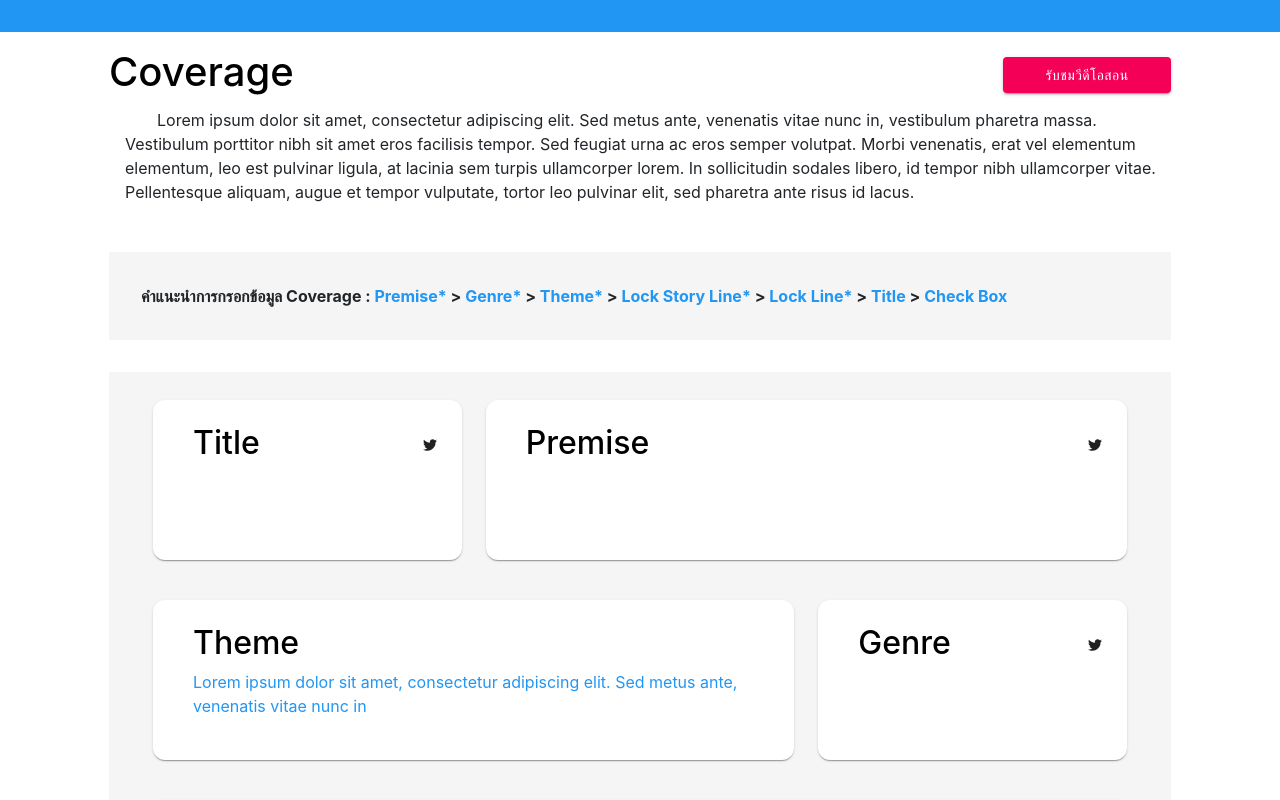
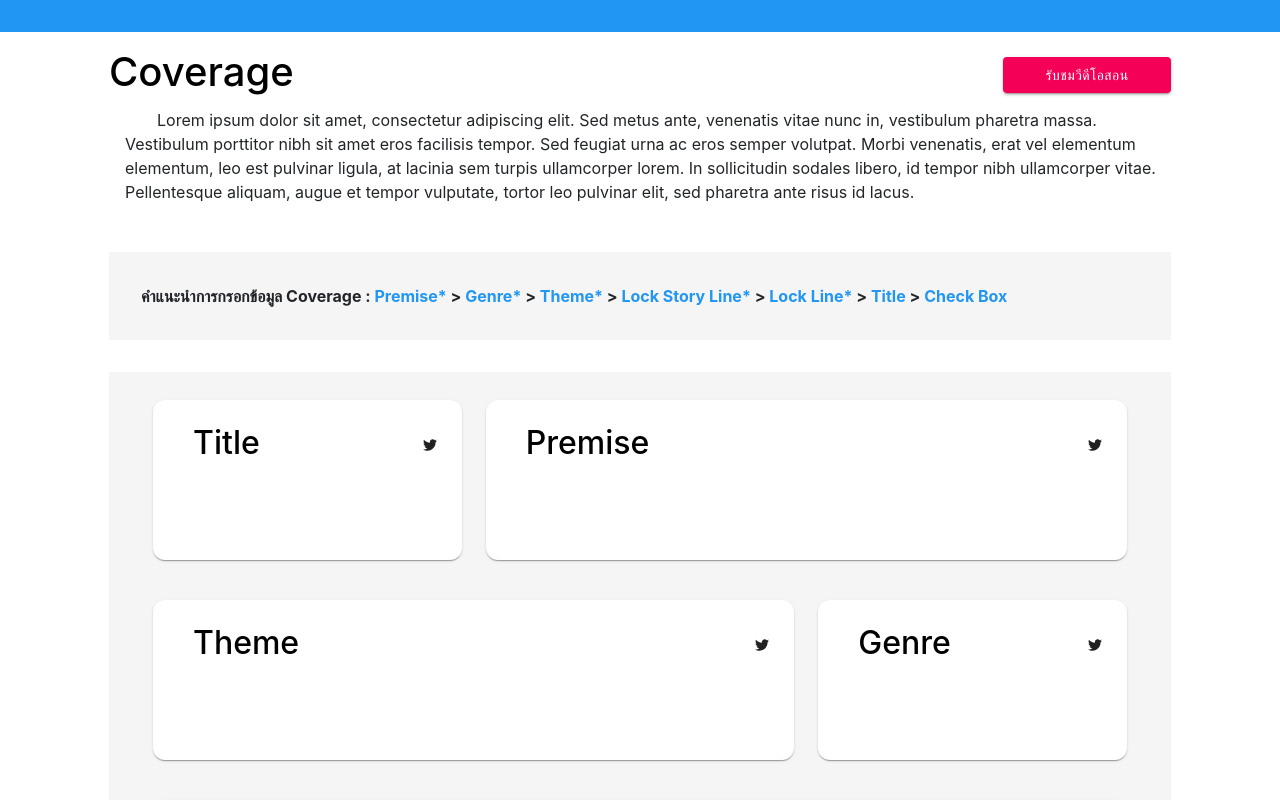
Before and after one commit to herorshi/story-bow-UI, a React (Create React App) app: page /CoveragePage in a window 1280 px wide. Shown: the top 800 px of the page. Built offline with nearby package versions, Linux system fonts and the light colour scheme.

Commit message:
Theme Modal in Coverage

```diff
--- a/src/component/CoverageBoard.js
+++ b/src/component/CoverageBoard.js
@@ -46,6 +46,9 @@ export default function CoverageBoard(props) {
   const setPremise = (Premise) => {
     setCoverage({ ...coverage, Premise });
   };
+  const setTheme = (Theme) => {
+    setCoverage({ ...coverage, Theme });
+  };
   const setLockLine = (LockLine) => {
     setCoverage({ ...coverage, LockLine });
   };
@@ -66,6 +69,10 @@ export default function CoverageBoard(props) {
 
   const handlePremise = () => {
     setModalChoice("Premise");
+    handleOpen();
+  };
+  const handleTheme = () => {
+    setModalChoice("Theme");
     handleOpen();
   };
 
@@ -157,6 +164,15 @@ export default function CoverageBoard(props) {
               {...editTxtProps}
             ></ModalEditOrTool>
           )}
+          {/* Theme */}
+          {modalChoice == "Theme" && (
+            <ModalEditOrTool
+              InputTitle={pageDetail.ThemeModal}
+              setTxt={setTheme}
+              toolName="Idea Theme Tool"
+              {...editTxtProps}
+            ></ModalEditOrTool>
+          )}
         </ModalPaper>
       </Modal>
       {/* 1 line = 12 sm split to 4 and 8 */}
@@ -186,10 +202,12 @@ export default function CoverageBoard(props) {
       <Grid item sm={12} md={8}>
         <PaperCard
           title="Theme"
-          detail="Lorem ipsum dolor sit amet, consectetur adipiscing elit. Sed metus ante, venenatis vitae nunc in"
+          detail={coverage.Theme}
           detailclname="primary"
           height="10em"
           width="100%"
+          editfn={handleTheme}
+          closeModal={handleClose}
         ></PaperCard>
       </Grid>
       <Grid item sm={12} md={4}>
--- a/src/pageDetail.js
+++ b/src/pageDetail.js
@@ -43,4 +43,9 @@ export default {
     detail:
       "Lorem ipsum dolor sit amet, consectetur adipiscing elit. Sed metus ante, venenatis vitae nunc in, vestibulum pharetra massa.",
   },
+  ThemeModal: {
+    title: "Theme",
+    detail:
+      "Lorem ipsum dolor sit amet, consectetur adipiscing elit. Sed metus ante, venenatis vitae nunc in, vestibulum pharetra massa.",
+  },
 };
```
